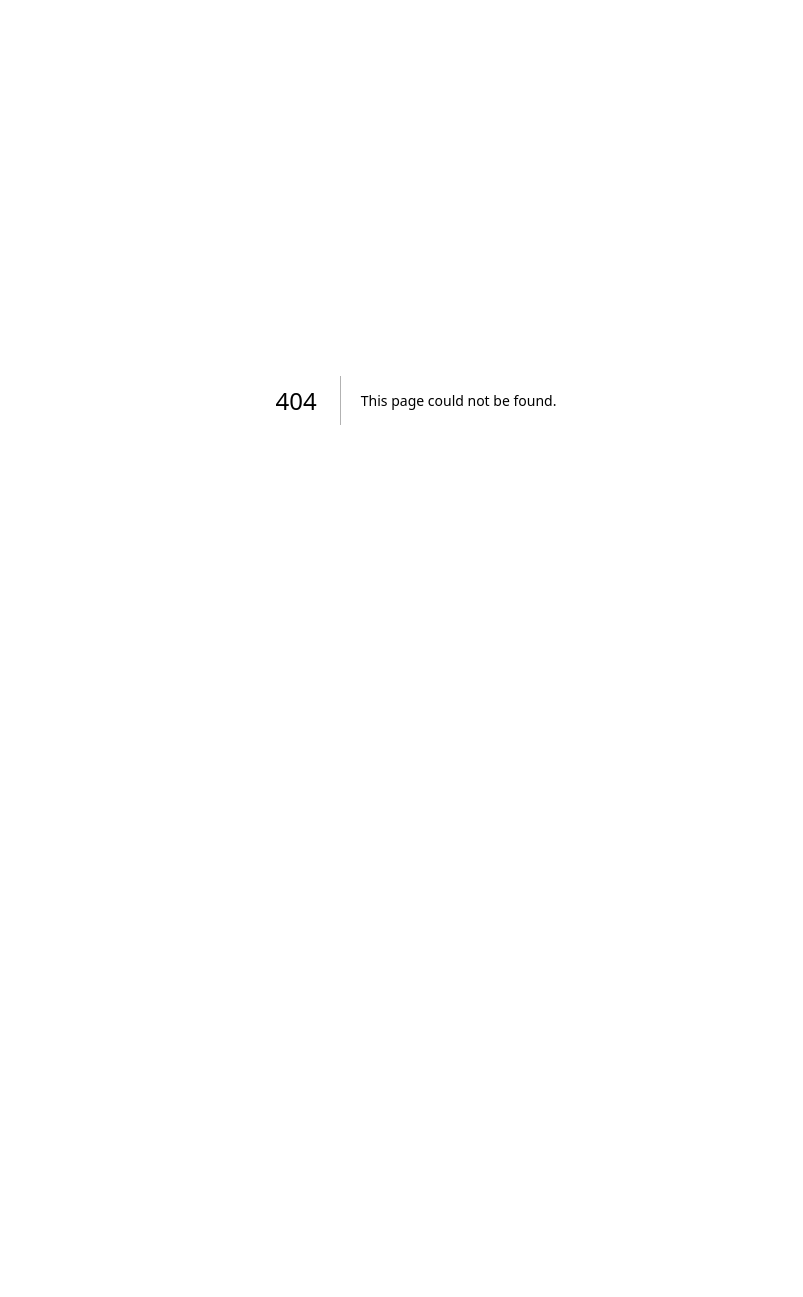
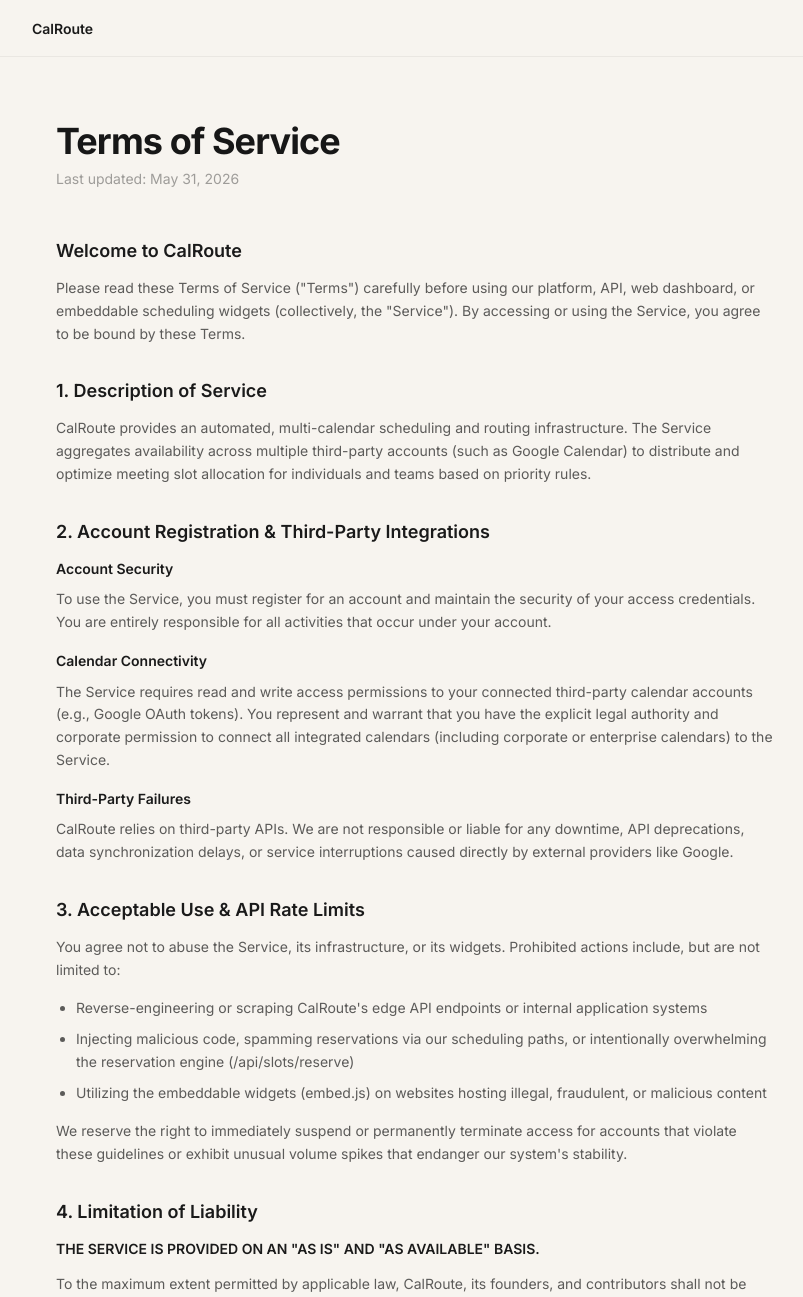
Before and after one commit to CalRoute/calroute, a Next.js app: page /terms in a window 1280 px wide. Before the commit this address had no page. Shown: the top 1297 px of the page, without its empty margins (224-1027 px from the left). Before the commit the page ends 800 px from the top, so only its background shows below. Built offline with nearby package versions, Linux system fonts and the light colour scheme.

Commit message:
feat: add Terms of Service page and update privacy policy
- Created /terms page with full Terms of Service
- Updated data retention period from 12 to 3 months in privacy policy
- Added cross-references between privacy and terms pages
- Updated last modified date to May 31, 2026

```diff
--- a/src/app/privacy/page.tsx
+++ b/src/app/privacy/page.tsx
@@ -15,7 +15,7 @@
 
       <div className="max-w-3xl mx-auto px-6 py-16">
         <h1 className="text-4xl font-bold tracking-tight mb-2">Privacy Policy</h1>
-        <p className="text-sm text-[#1a1a1a]/40 mb-12">Last updated: May 27, 2026</p>
+        <p className="text-sm text-[#1a1a1a]/40 mb-12">Last updated: May 31, 2026</p>
 
         <div className="prose prose-gray max-w-none space-y-8 text-[#1a1a1a]/70 text-sm leading-relaxed">
 
@@ -61,7 +61,7 @@
 
           <section>
             <h2 className="text-lg font-semibold text-[#1a1a1a] mb-3">6. Data retention</h2>
-            <p>We retain your account data for as long as your account is active. Booking records are retained for 12 months. You may request deletion of your data at any time by contacting us.</p>
+            <p>We retain your account data for as long as your account is active. Booking records are retained for 3 months. You may request deletion of your data at any time by contacting us.</p>
           </section>
 
           <section>
@@ -85,7 +85,12 @@
           </section>
 
           <section>
-            <h2 className="text-lg font-semibold text-[#1a1a1a] mb-3">10. Contact</h2>
+            <h2 className="text-lg font-semibold text-[#1a1a1a] mb-3">10. Terms of Service</h2>
+            <p>This Privacy Policy is complementary to our <Link href="/terms" className="text-[#0D7377] underline">Terms of Service</Link>, which govern your use of CalRoute. Please review both documents to understand your rights and obligations.</p>
+          </section>
+
+          <section>
+            <h2 className="text-lg font-semibold text-[#1a1a1a] mb-3">11. Contact</h2>
             <p>For privacy-related questions or data requests, contact us at: <a href="mailto:dolbyjoab@gmail.com" className="text-[#0D7377] underline">dolbyjoab@gmail.com</a></p>
           </section>
 
--- /dev/null
+++ b/src/app/terms/page.tsx
@@ -0,0 +1,97 @@
+import Link from 'next/link'
+
+export const metadata = {
+  title: 'Terms of Service — CalRoute',
+}
+
+export default function TermsPage() {
+  return (
+    <main className="bg-[#F7F4EF] min-h-screen">
+      <nav className="border-b border-[#1a1a1a]/[0.06] bg-[#F7F4EF] px-6 py-4">
+        <div className="max-w-3xl mx-auto">
+          <Link href="/" className="text-sm font-semibold text-[#1a1a1a]">CalRoute</Link>
+        </div>
+      </nav>
+
+      <div className="max-w-3xl mx-auto px-6 py-16">
+        <h1 className="text-4xl font-bold tracking-tight mb-2">Terms of Service</h1>
+        <p className="text-sm text-[#1a1a1a]/40 mb-12">Last updated: May 31, 2026</p>
+
+        <div className="prose prose-gray max-w-none space-y-8 text-[#1a1a1a]/70 text-sm leading-relaxed">
+
+          <section>
+            <h2 className="text-lg font-semibold text-[#1a1a1a] mb-3">Welcome to CalRoute</h2>
+            <p>Please read these Terms of Service ("Terms") carefully before using our platform, API, web dashboard, or embeddable scheduling widgets (collectively, the "Service"). By accessing or using the Service, you agree to be bound by these Terms.</p>
+          </section>
+
+          <section>
+            <h2 className="text-lg font-semibold text-[#1a1a1a] mb-3">1. Description of Service</h2>
+            <p>CalRoute provides an automated, multi-calendar scheduling and routing infrastructure. The Service aggregates availability across multiple third-party accounts (such as Google Calendar) to distribute and optimize meeting slot allocation for individuals and teams based on priority rules.</p>
+          </section>
+
+          <section>
+            <h2 className="text-lg font-semibold text-[#1a1a1a] mb-3">2. Account Registration & Third-Party Integrations</h2>
+
+            <div className="mb-4">
+              <h3 className="font-semibold text-[#1a1a1a] mb-2">Account Security</h3>
+              <p>To use the Service, you must register for an account and maintain the security of your access credentials. You are entirely responsible for all activities that occur under your account.</p>
+            </div>
+
+            <div className="mb-4">
+              <h3 className="font-semibold text-[#1a1a1a] mb-2">Calendar Connectivity</h3>
+              <p>The Service requires read and write access permissions to your connected third-party calendar accounts (e.g., Google OAuth tokens). You represent and warrant that you have the explicit legal authority and corporate permission to connect all integrated calendars (including corporate or enterprise calendars) to the Service.</p>
+            </div>
+
+            <div>
+              <h3 className="font-semibold text-[#1a1a1a] mb-2">Third-Party Failures</h3>
+              <p>CalRoute relies on third-party APIs. We are not responsible or liable for any downtime, API deprecations, data synchronization delays, or service interruptions caused directly by external providers like Google.</p>
+            </div>
+          </section>
+
+          <section>
+            <h2 className="text-lg font-semibold text-[#1a1a1a] mb-3">3. Acceptable Use & API Rate Limits</h2>
+            <p className="mb-4">You agree not to abuse the Service, its infrastructure, or its widgets. Prohibited actions include, but are not limited to:</p>
+            <ul className="list-disc pl-5 space-y-2">
+              <li>Reverse-engineering or scraping CalRoute's edge API endpoints or internal application systems</li>
+              <li>Injecting malicious code, spamming reservations via our scheduling paths, or intentionally overwhelming the reservation engine (/api/slots/reserve)</li>
+              <li>Utilizing the embeddable widgets (embed.js) on websites hosting illegal, fraudulent, or malicious content</li>
+            </ul>
+            <p className="mt-4">We reserve the right to immediately suspend or permanently terminate access for accounts that violate these guidelines or exhibit unusual volume spikes that endanger our system's stability.</p>
+          </section>
+
+          <section>
+            <h2 className="text-lg font-semibold text-[#1a1a1a] mb-3">4. Limitation of Liability</h2>
+            <p className="mb-3 font-semibold text-[#1a1a1a]">THE SERVICE IS PROVIDED ON AN "AS IS" AND "AS AVAILABLE" BASIS.</p>
+            <p className="mb-4">To the maximum extent permitted by applicable law, CalRoute, its founders, and contributors shall not be liable for any indirect, incidental, special, exemplary, or consequential damages. This includes, without limitation:</p>
+            <ul className="list-disc pl-5 space-y-2">
+              <li>Lost profits, business opportunities, or revenue resulting from missed meetings or scheduling conflicts</li>
+              <li>Platform downtime, double-bookings, or automated sync glitches</li>
+              <li>Unauthorized modification, access, or deletion of calendar events handled through our system</li>
+            </ul>
+          </section>
+
+          <section>
+            <h2 className="text-lg font-semibold text-[#1a1a1a] mb-3">5. Modification of Terms</h2>
+            <p>We reserve the right to modify these Terms at any time. Changes will become effective immediately upon posting to this page. Continued use of the Service after changes are published constitutes your explicit acceptance of the revised Terms.</p>
+          </section>
+
+          <section>
+            <h2 className="text-lg font-semibold text-[#1a1a1a] mb-3">6. Governing Law</h2>
+            <p>These Terms shall be governed by and construed in accordance with the laws of the Province of Ontario and the federal laws of Canada, without regard to its conflict of law principles.</p>
+          </section>
+
+          <section>
+            <h2 className="text-lg font-semibold text-[#1a1a1a] mb-3">7. Privacy</h2>
+            <p>Your use of CalRoute is also governed by our <Link href="/privacy" className="text-[#0D7377] underline">Privacy Policy</Link>, which explains how we collect, use, and protect your data.</p>
+          </section>
+
+          <section>
+            <h2 className="text-lg font-semibold text-[#1a1a1a] mb-3">8. Contact</h2>
+            <p>For questions about these Terms, contact us at: <a href="mailto:dolbyjoab@gmail.com" className="text-[#0D7377] underline">dolbyjoab@gmail.com</a></p>
+          </section>
+
+        </div>
+      </div>
+    </main>
+  )
+}
```
